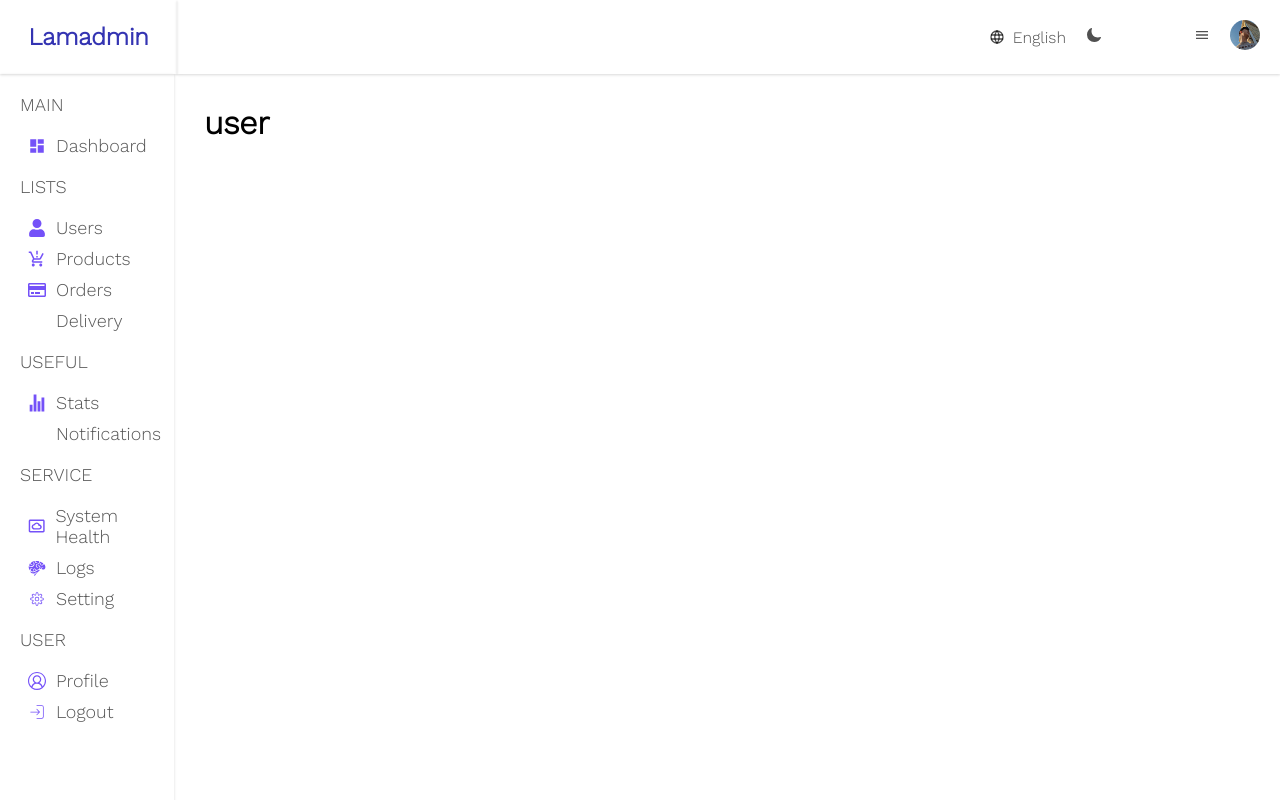
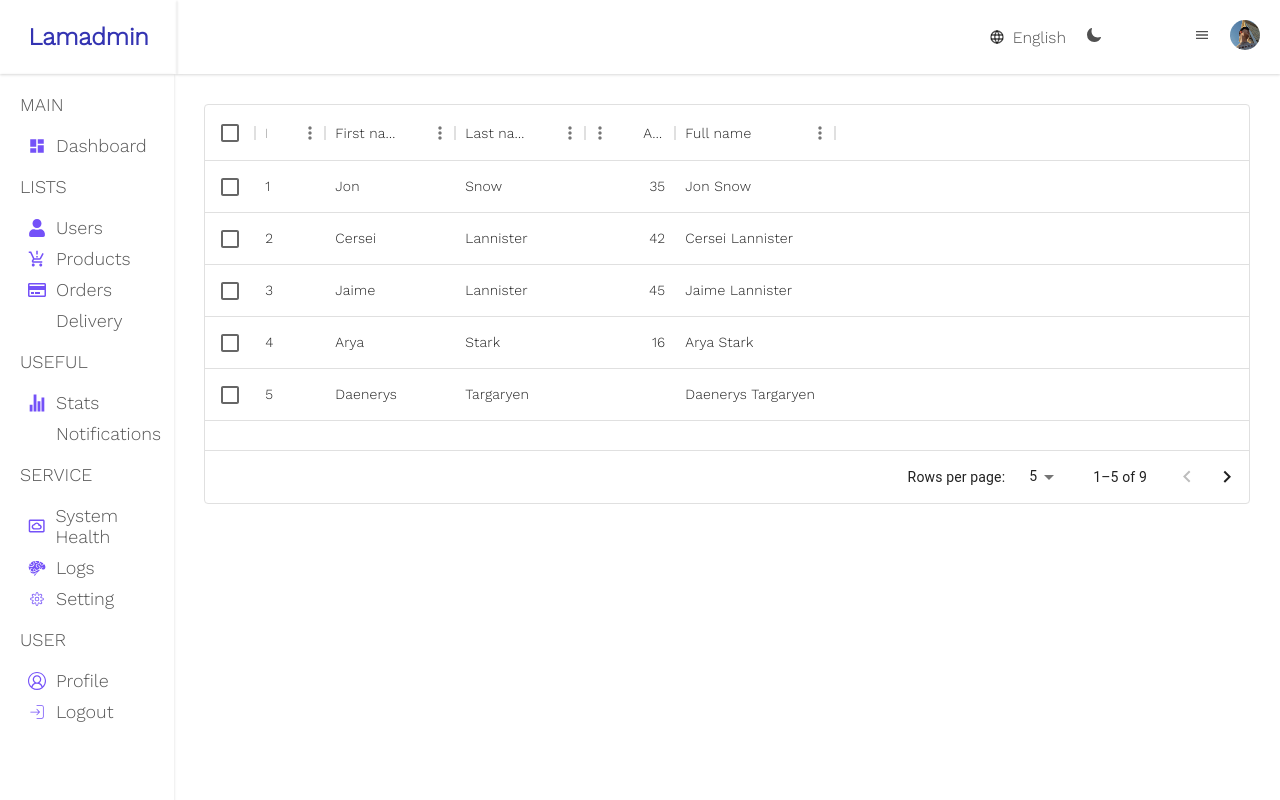
Before and after one commit to Shakhmurad7/adminPanelTutorial, a React (Vite) app: page /User in a window 1280 px wide. Shown: the top 800 px of the page. Built offline with nearby package versions, Linux system fonts and the light colour scheme; some icons are missing.

Commit message:
add Tabe Date in User Page

```diff
--- a/package.json
+++ b/package.json
@@ -13,6 +13,7 @@
     "@emotion/react": "^11.11.3",
     "@emotion/styled": "^11.11.0",
     "@mui/material": "^5.15.2",
+    "@mui/x-data-grid": "^6.18.6",
     "react": "^18.2.0",
     "react-circular-progressbar": "^2.1.0",
     "react-dom": "^18.2.0",
--- a/src/Pages/Dashboard.jsx
+++ b/src/Pages/Dashboard.jsx
@@ -1,11 +1,11 @@
 import React from 'react'
 import PageContainer from '../components/PageContainer'
+import { Link } from 'react-router-dom'
+import Home from '../components/home'
 
 function Dashboard() {
   return (
-    <PageContainer>
-          <h1>Dashbodard</h1>
-    </PageContainer>
+      <Home/>
   )
 }
 
--- a/src/Pages/User.jsx
+++ b/src/Pages/User.jsx
@@ -1,11 +1,61 @@
-import React from 'react'
+
 import PageContainer from '../components/PageContainer'
 import '../index.css'
+import * as React from 'react';
+import { DataGrid } from '@mui/x-data-grid';
+
+
+const columns = [
+  { field: 'id', headerName: 'ID', width: 70 },
+  { field: 'firstName', headerName: 'First name', width: 130 },
+  { field: 'lastName', headerName: 'Last name', width: 130 },
+  {
+    field: 'age',
+    headerName: 'Age',
+    type: 'number',
+    width: 90,
+  },
+  {
+    field: 'fullName',
+    headerName: 'Full name',
+    description: 'This column has a value getter and is not sortable.',
+    sortable: false,
+    width: 160,
+    valueGetter: (params) =>
+      `${params.row.firstName || ''} ${params.row.lastName || ''}`,
+  },
+];
+
+const rows = [
+  { id: 1, lastName: 'Snow', firstName: 'Jon', age: 35 },
+  { id: 2, lastName: 'Lannister', firstName: 'Cersei', age: 42 },
+  { id: 3, lastName: 'Lannister', firstName: 'Jaime', age: 45 },
+  { id: 4, lastName: 'Stark', firstName: 'Arya', age: 16 },
+  { id: 5, lastName: 'Targaryen', firstName: 'Daenerys', age: null },
+  { id: 6, lastName: 'Melisandre', firstName: null, age: 150 },
+  { id: 7, lastName: 'Clifford', firstName: 'Ferrara', age: 44 },
+  { id: 8, lastName: 'Frances', firstName: 'Rossini', age: 36 },
+  { id: 9, lastName: 'Roxie', firstName: 'Harvey', age: 65 },
+];
 
 function User() {
+
+
   return (
     <PageContainer>
-        <h1>user</h1>
+       <div style={{ height: 400, width: '100%' }}>
+      <DataGrid
+        rows={rows}
+        columns={columns}
+        initialState={{
+          pagination: {
+            paginationModel: { page: 0, pageSize: 5 },
+          },
+        }}
+        pageSizeOptions={[5, 10]}
+        checkboxSelection
+      />
+    </div>
     </PageContainer>
   )
 }
--- a/src/components/home.jsx
+++ b/src/components/home.jsx
@@ -20,7 +20,7 @@
 
 
 
-    <div className="Home-right">
+
 
       <div className="home-container-block-top">
         <div className="home-block-top">
@@ -132,11 +132,6 @@
       </div>
 </div>
 
-
-
-    </div>
-
-
     </PageContainer>
     </>
   )
```
Also changed, not shown: 1 other file (tests, documents, lock files or other folders).
